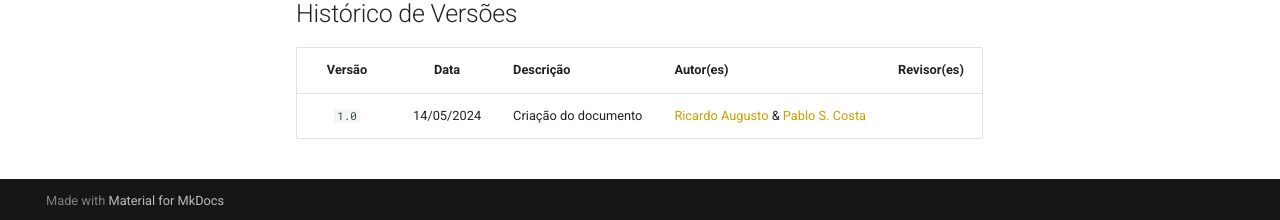
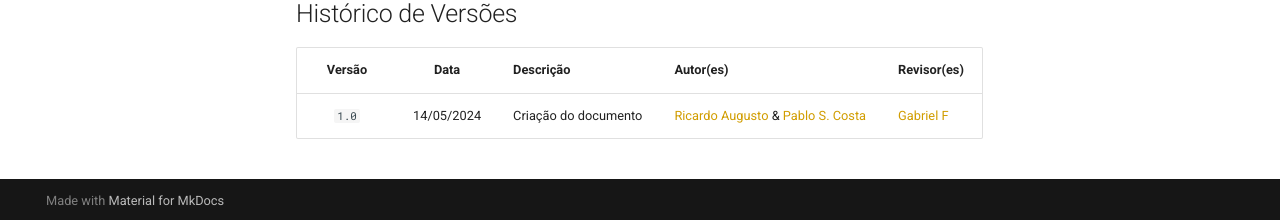
Before and after one commit to Requisitos-de-Software/2024.1-Serasa, an MkDocs documentation site: the page built from docs/modelagem/casos_de_uso.md, in a window 1280 px wide and 900 px high, scrolled down 11887 px. Shown: the part 677-897 px from the top of the window. Built offline with MkDocs 1.6.1 and Material for MkDocs 9.7.7, drawn with Linux system fonts in a browser that asks for light colours; comment, search, counter and statistics services are not loaded.

Commit message:
adicionando revisor

```diff
--- a/docs/modelagem/casos_de_uso.md
+++ b/docs/modelagem/casos_de_uso.md
@@ -209,7 +209,7 @@ Abaixo, na tabela 3, está especificado o caso de uso para a funcionalidade de "
 
 | Versão | Data | Descrição | Autor(es) | Revisor(es) |
 | :----: | :--: | --------- | ----------- | ------ |
-| `1.0`  | 14/05/2024 | Criação do documento | [Ricardo Augusto][RicardoGH] & [Pablo S. Costa][PabloGH] |  |
+| `1.0`  | 14/05/2024 | Criação do documento | [Ricardo Augusto][RicardoGH] & [Pablo S. Costa][PabloGH] | [Gabriel F][GabrielFGH] |
 
 
 [ClaudioGH]: https://github.com/claudiohsc
```
